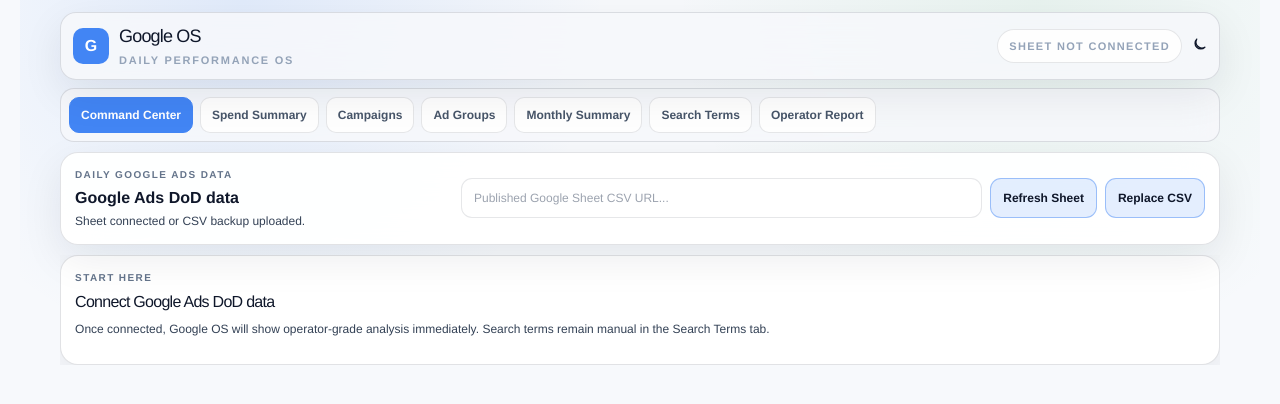
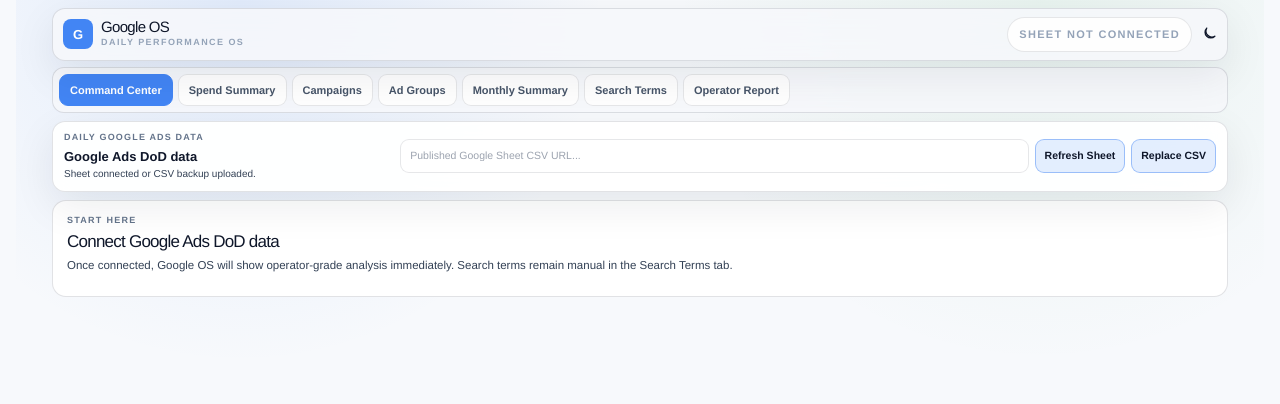
Before and after one commit to mgbrl-meta/search-term-analyzer, a Next.js app: page / in a window 1280 px wide. Shown: the top 404 px of the page. Built offline with nearby package versions, Linux system fonts and the light colour scheme.

Commit message:
Make Google OS layout compact and minimal

```diff
--- a/app/google-os-theme.css
+++ b/app/google-os-theme.css
@@ -999,3 +999,384 @@ body,
     width: 100%;
   }
 }
+
+/* =========================================================
+   GOOGLE OS COMPACT MINIMAL LAYOUT
+   Smaller cards, cleaner spacing, less visual weight
+   ========================================================= */
+
+:root {
+  --gos-shell: min(100% - 32px, 1440px);
+
+  --gos-font-xs: clamp(9px, 0.58vw, 10px);
+  --gos-font-sm: clamp(10px, 0.66vw, 11px);
+  --gos-font-md: clamp(11px, 0.74vw, 13px);
+  --gos-font-lg: clamp(14px, 0.95vw, 17px);
+  --gos-font-xl: clamp(18px, 1.25vw, 24px);
+
+  --gos-radius-sm: 8px;
+  --gos-radius-md: 11px;
+  --gos-radius-lg: 14px;
+
+  --gos-shadow: 0 10px 34px rgba(0, 0, 0, 0.18);
+}
+
+/* Overall page density */
+.google-os-shell {
+  padding-top: 8px !important;
+}
+
+.gos-page {
+  display: grid !important;
+  gap: 10px !important;
+}
+
+/* Header smaller */
+.gos-topbar {
+  padding: 8px 10px !important;
+  margin-bottom: 6px !important;
+  border-radius: 13px !important;
+}
+
+.gos-logo {
+  width: 30px !important;
+  height: 30px !important;
+  border-radius: 8px !important;
+  font-size: 13px !important;
+}
+
+.gos-brand {
+  gap: 8px !important;
+}
+
+.gos-brand h1 {
+  font-size: 15px !important;
+  line-height: 1.05 !important;
+}
+
+.gos-brand p {
+  font-size: 9px !important;
+  margin-top: 1px !important;
+}
+
+/* Tabs smaller */
+.gos-home-tabs {
+  padding: 6px !important;
+  gap: 5px !important;
+  margin-bottom: 8px !important;
+  border-radius: 12px !important;
+}
+
+.gos-home-tabs button {
+  padding: 7px 10px !important;
+  font-size: 11px !important;
+  border-radius: 9px !important;
+}
+
+/* Data source strip compact */
+.gos-source-strip {
+  padding: 9px 11px !important;
+  margin-bottom: 8px !important;
+  border-radius: 13px !important;
+  grid-template-columns: minmax(180px, 0.8fr) minmax(0, 2fr) !important;
+  gap: 10px !important;
+}
+
+.gos-source-main span {
+  font-size: 9px !important;
+  letter-spacing: 0.13em !important;
+}
+
+.gos-source-main strong {
+  font-size: 13px !important;
+  margin-top: 2px !important;
+}
+
+.gos-source-main small {
+  font-size: 10px !important;
+  margin-top: 1px !important;
+}
+
+.gos-source-actions {
+  gap: 6px !important;
+}
+
+.gos-source-actions input,
+.gos-source-actions button,
+.gos-source-actions label {
+  padding: 8px 9px !important;
+  font-size: 10.5px !important;
+  border-radius: 9px !important;
+}
+
+/* Date controls compact */
+.gos-date-control {
+  padding: 9px 11px !important;
+  margin-bottom: 8px !important;
+  border-radius: 13px !important;
+}
+
+.gos-date-left span {
+  font-size: 9px !important;
+  margin-bottom: 5px !important;
+}
+
+.gos-date-buttons {
+  gap: 5px !important;
+}
+
+.gos-date-buttons button,
+.gos-date-fields select,
+.gos-date-fields input {
+  padding: 7px 9px !important;
+  font-size: 10.5px !important;
+  border-radius: 9px !important;
+}
+
+/* Hero/header cards much smaller */
+.gos-hero {
+  padding: 14px 16px !important;
+  border-radius: 14px !important;
+  box-shadow: none !important;
+}
+
+.gos-hero span {
+  font-size: 9px !important;
+  letter-spacing: 0.14em !important;
+}
+
+.gos-hero h1 {
+  margin: 6px 0 0 !important;
+  font-size: 22px !important;
+  line-height: 1.08 !important;
+}
+
+.gos-hero p {
+  margin: 8px 0 0 !important;
+  font-size: 12px !important;
+  line-height: 1.4 !important;
+}
+
+/* KPI grid compact: 4 columns on desktop */
+.gos-kpi-grid {
+  display: grid !important;
+  grid-template-columns: repeat(4, minmax(0, 1fr)) !important;
+  gap: 8px !important;
+  margin: 0 !important;
+}
+
+.gos-kpi {
+  min-height: 72px !important;
+  padding: 11px 12px !important;
+  border-radius: 13px !important;
+  box-shadow: none !important;
+}
+
+.gos-kpi span {
+  font-size: 9px !important;
+  letter-spacing: 0.14em !important;
+}
+
+.gos-kpi strong {
+  margin-top: 8px !important;
+  font-size: 24px !important;
+  line-height: 1 !important;
+  white-space: nowrap !important;
+}
+
+/* Panels compact */
+.gos-panel {
+  padding: 13px 14px !important;
+  border-radius: 14px !important;
+  box-shadow: none !important;
+}
+
+.gos-panel-head {
+  margin-bottom: 10px !important;
+  gap: 10px !important;
+}
+
+.gos-panel-head span {
+  font-size: 9px !important;
+  letter-spacing: 0.14em !important;
+}
+
+.gos-panel-head h2 {
+  margin: 5px 0 0 !important;
+  font-size: 17px !important;
+  line-height: 1.15 !important;
+}
+
+.gos-panel-head p {
+  margin: 5px 0 0 !important;
+  font-size: 11.5px !important;
+  line-height: 1.4 !important;
+}
+
+/* Insight cards compact */
+.gos-insight-grid {
+  gap: 8px !important;
+}
+
+.gos-insight-card {
+  padding: 12px 13px !important;
+  border-radius: 13px !important;
+  box-shadow: none !important;
+}
+
+.gos-insight-card span {
+  font-size: 9px !important;
+}
+
+.gos-insight-card p {
+  font-size: 12px !important;
+  line-height: 1.4 !important;
+}
+
+/* Charts compact and vertical */
+.gos-chart-grid {
+  display: grid !important;
+  grid-template-columns: 1fr !important;
+  gap: 10px !important;
+}
+
+.gos-chart-title-row {
+  margin-bottom: 4px !important;
+}
+
+.gos-chart-title-row h2 {
+  font-size: 16px !important;
+  line-height: 1.15 !important;
+}
+
+.gos-chart-title-row span {
+  font-size: 9px !important;
+}
+
+.gos-svg-chart,
+.gos-svg-chart.wide,
+.gos-responsive-svg {
+  width: 100% !important;
+  max-width: 100% !important;
+  min-width: 0 !important;
+  height: auto !important;
+  aspect-ratio: 1000 / 280 !important;
+}
+
+.monthly-summary-page .gos-svg-chart,
+.monthly-summary-page .gos-svg-chart.wide {
+  aspect-ratio: 1120 / 300 !important;
+}
+
+/* Tables compact */
+.gos-table-wrap {
+  border-radius: 12px !important;
+}
+
+.gos-table th {
+  padding: 9px 10px !important;
+  font-size: 9px !important;
+  letter-spacing: 0.11em !important;
+}
+
+.gos-table td {
+  padding: 9px 10px !important;
+  font-size: 11px !important;
+  line-height: 1.25 !important;
+}
+
+.gos-table td:first-child,
+.gos-table th:first-child {
+  min-width: 190px !important;
+}
+
+/* Campaign filters compact */
+.campaign-filter-bar {
+  gap: 7px !important;
+}
+
+.campaign-filter-bar label {
+  font-size: 9px !important;
+}
+
+.campaign-filter-bar select {
+  padding: 7px 9px !important;
+  font-size: 10.5px !important;
+  border-radius: 9px !important;
+  min-width: 128px !important;
+}
+
+/* Monthly table compact */
+.monthly-table-panel .gos-table {
+  min-width: 1240px !important;
+}
+
+.monthly-table-panel .gos-table th,
+.monthly-table-panel .gos-table td {
+  padding: 8px 9px !important;
+  font-size: 10.5px !important;
+}
+
+.monthly-table-panel .gos-table th {
+  font-size: 8.8px !important;
+}
+
+/* Reduce excessive top sticky offsets after compaction */
+.gos-home-tabs {
+  top: 55px !important;
+}
+
+.gos-source-strip {
+  top: 108px !important;
+}
+
+.gos-date-control {
+  top: 168px !important;
+}
+
+/* Desktop medium screens */
+@media(max-width: 1280px) {
+  .gos-kpi-grid {
+    grid-template-columns: repeat(4, minmax(0, 1fr)) !important;
+  }
+
+  .gos-kpi strong {
+    font-size: 21px !important;
+  }
+}
+
+/* Narrow screens */
+@media(max-width: 980px) {
+  .gos-kpi-grid {
+    grid-template-columns: repeat(2, minmax(0, 1fr)) !important;
+  }
+
+  .gos-source-strip,
+  .gos-date-control {
+    grid-template-columns: 1fr !important;
+  }
+
+  .gos-svg-chart,
+  .gos-svg-chart.wide,
+  .gos-responsive-svg {
+    aspect-ratio: 1000 / 360 !important;
+  }
+}
+
+@media(max-width: 640px) {
+  :root {
+    --gos-shell: min(100% - 18px, 1440px);
+  }
+
+  .gos-kpi-grid {
+    grid-template-columns: 1fr !important;
+  }
+
+  .gos-hero h1 {
+    font-size: 19px !important;
+  }
+
+  .gos-kpi strong {
+    font-size: 22px !important;
+  }
+}
```
